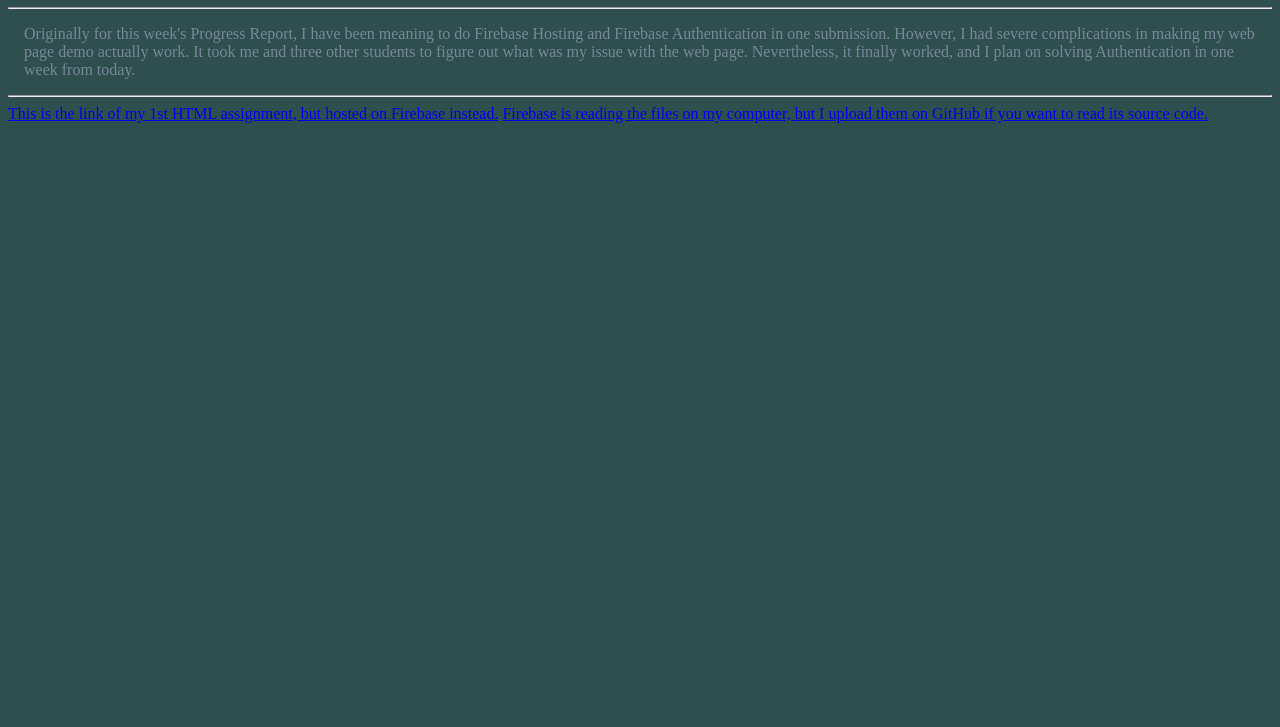
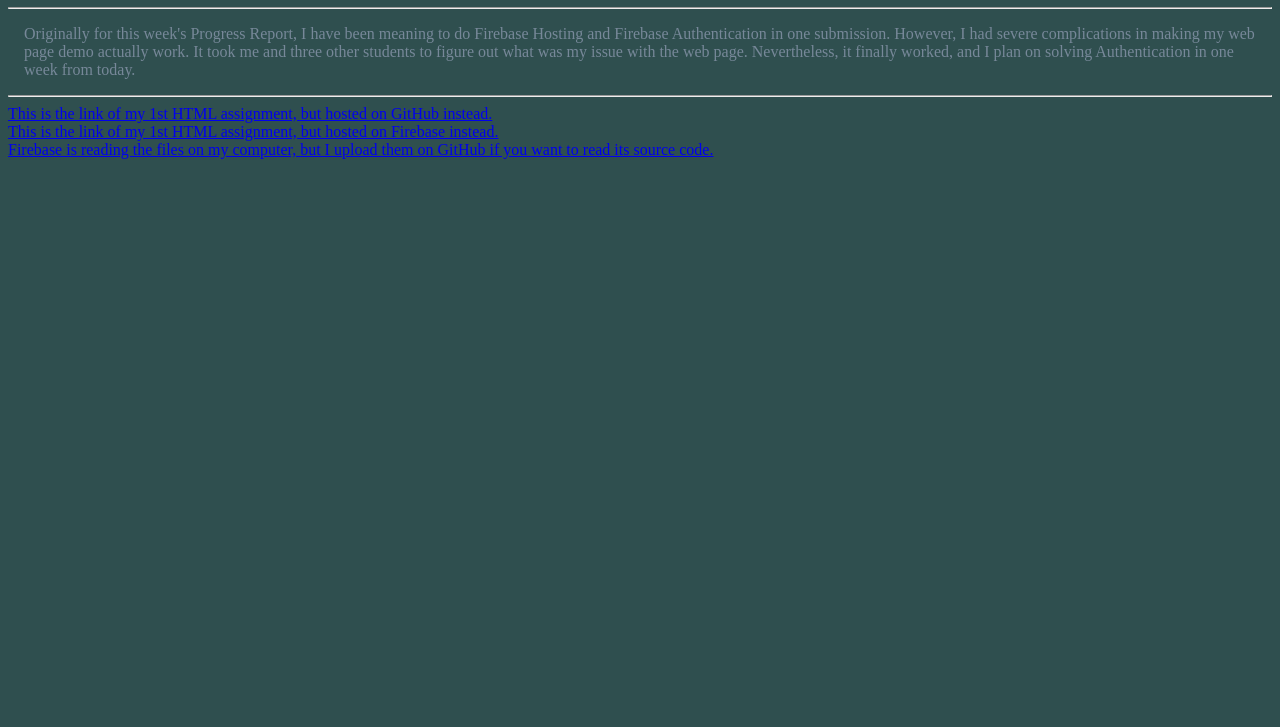
Before and after one commit to 1nternetUser/CSE-4050, a plain HTML site: page Progress-Reports/Progress-Report-5.html in a window 1280 px wide. Shown: the part 73-800 px from the top of the page. Drawn offline with Linux system fonts and the light colour scheme.

Commit message:
Update Progress-Report-5.html

```diff
--- a/Progress-Reports/Progress-Report-5.html
+++ b/Progress-Reports/Progress-Report-5.html
@@ -15,7 +15,8 @@
         Nevertheless, it finally worked, and I plan on solving Authentication in one week from today.
 
 	<hr>
-	<a href="https://fir-hostingdemo-005307350.web.app/HTML.html">This is the link of my 1st HTML assignment, but hosted on Firebase instead.</a>
+	<a href="https://1nternetuser.github.io/CSE-4050/Course-Assignments/HTML">This is the link of my 1st HTML assignment, but hosted on GitHub instead.</a><br>
+	<a href="https://fir-hostingdemo-005307350.web.app/HTML.html">This is the link of my 1st HTML assignment, but hosted on Firebase instead.</a><br>
     	<a href="https://github.com/1nternetUser/CSE-4050/tree/master/Web">Firebase is reading the files on my computer, but I upload them on GitHub if you want to read its source code.</a>
 	</p>
 
```
